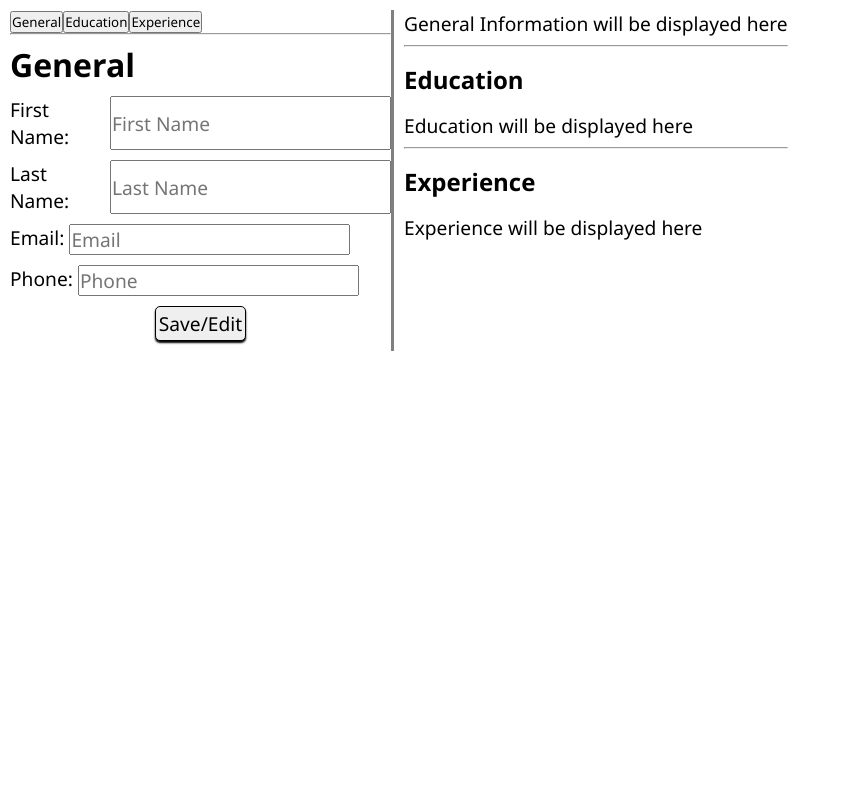
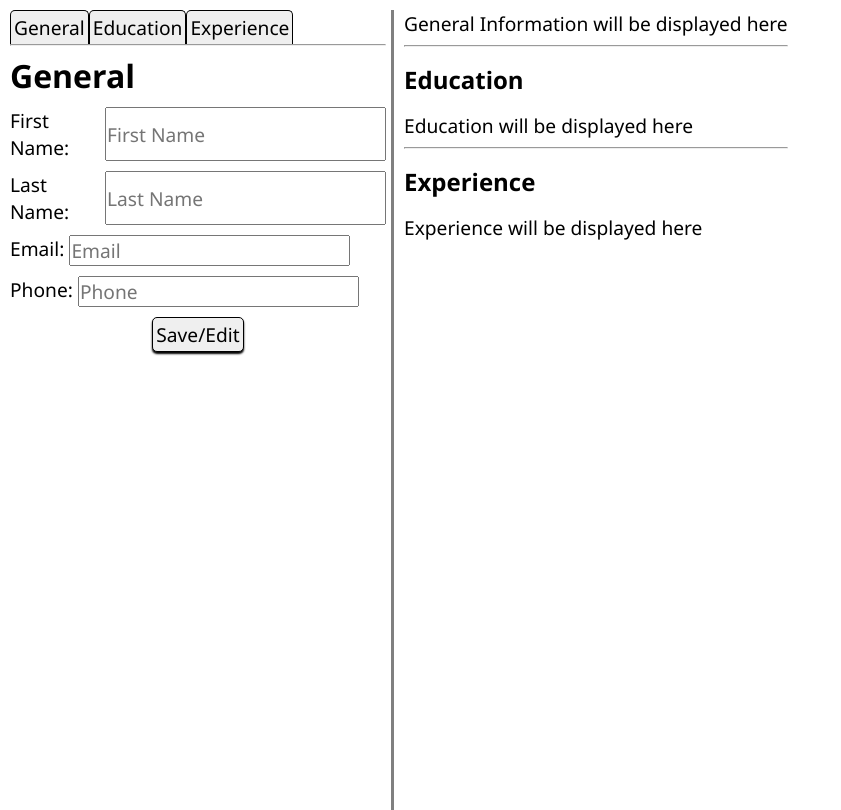
Before and after one commit to BearsLair/React-CV, a React (Vite) app in the folder CV-App/: page / in a window 1280 px wide. Shown: the whole page, without its empty margins (0-841 px from the left). Built offline with nearby package versions, Linux system fonts and the light colour scheme.

Commit message:
styled tabs

```diff
--- a/CV-App/src/styles/App.css
+++ b/CV-App/src/styles/App.css
@@ -18,6 +18,8 @@ h1 {
   margin-top: 10px;
   margin-left: 10px;
   border-right: 3px solid gray;
+  height: 100vh;
+  padding-right: 5px;
 }
 
 .display-CV-div {
@@ -115,3 +117,22 @@ h2 {
 .deletion-text {
   text-align: center;
 }
+
+.nav-div {
+  margin-bottom: 0;
+}
+
+.nav-btn {
+  font-size: 1.2rem;
+  padding: 3px;
+  border-radius: 5px 5px 0 0;
+  cursor: pointer;
+  border-top: 1px solid black;
+  border-left: 1px solid black;
+  border-right: 1px solid black;
+  border-bottom: 0;
+}
+
+.nav-btn:hover {
+  background-color: rgb(195, 196, 198);
+}
```
